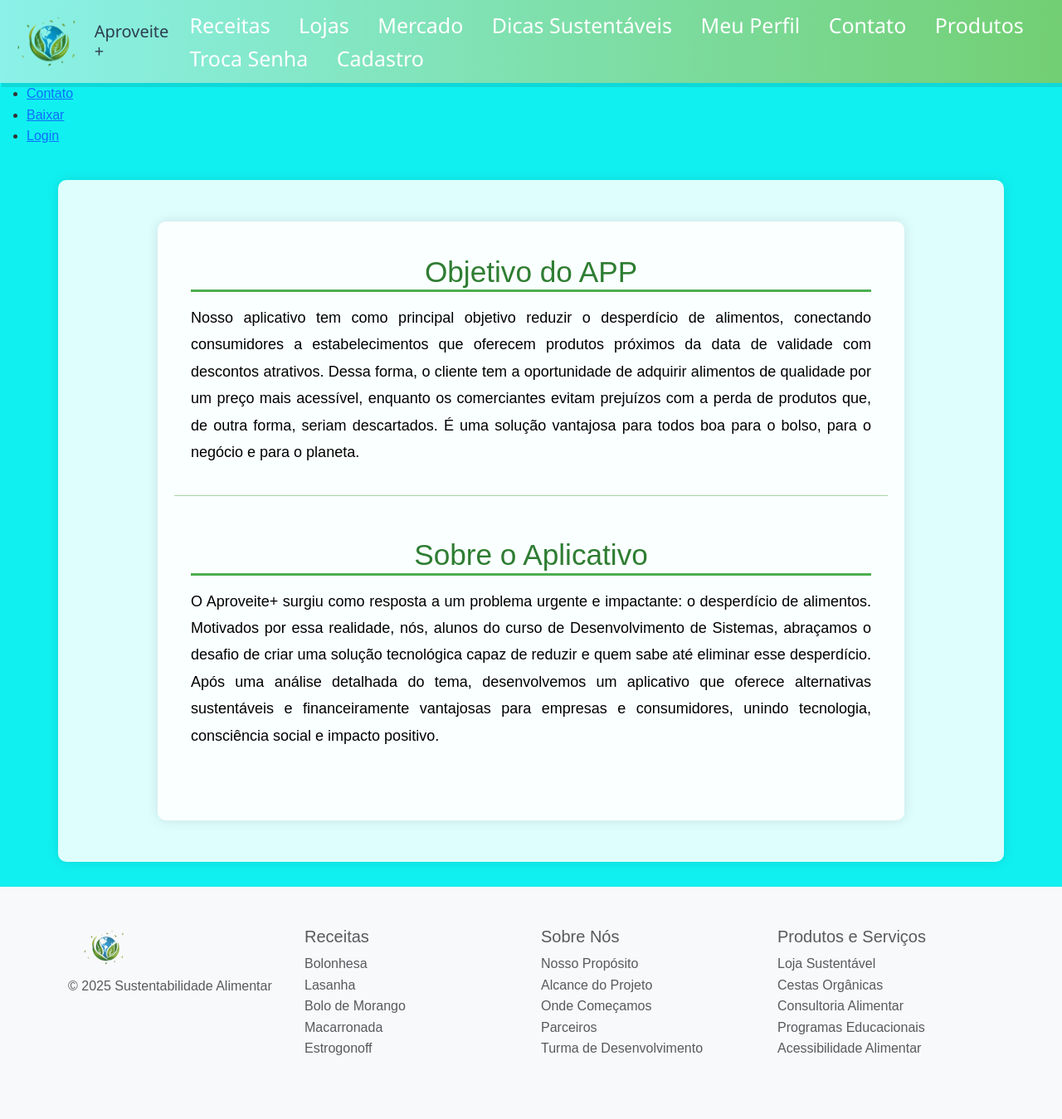
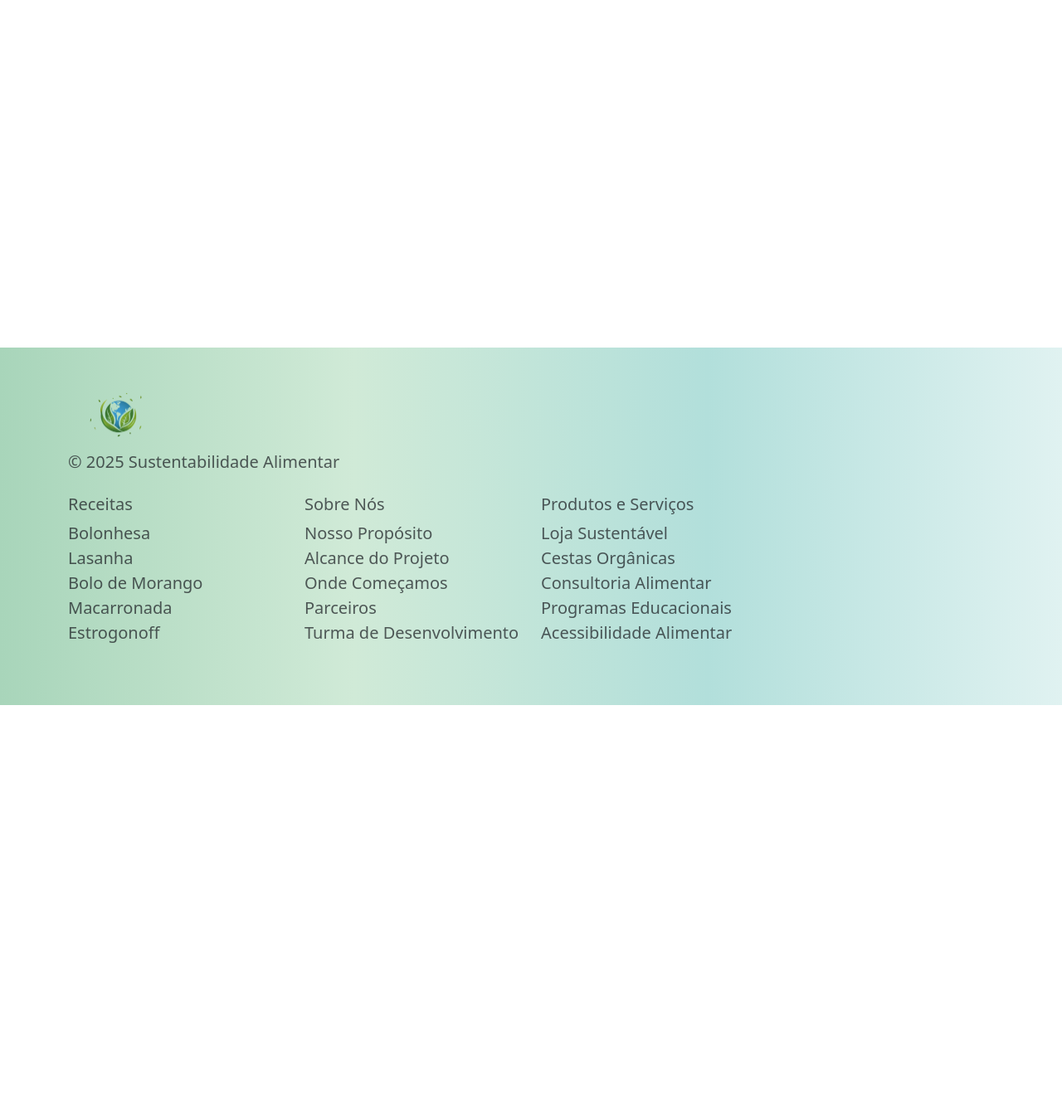
Before and after one commit to erickdevsenac/Projeto-Integrador-89-ws, a Django app: page / in a window 1280 px wide. Shown: the whole page at 83% size. After the commit the page ends 850 px from the top, so only its background shows below. Run offline with Django 5.2, Linux system fonts and the light colour scheme.

Commit message:
:fire: alterei a página footer - RESOLVES #16

```diff
--- a/core/templates/core/index.html
+++ b/core/templates/core/index.html
@@ -2,6 +2,9 @@
 {% load static %}
 
 {% block content %}
+    {%block head%}
+        <title>Aproveite mais</title>
+    {% endblock head%}
     <main>
         <article>
             <section>
--- a/static/assets/css/footerstyle.css
+++ b/static/assets/css/footerstyle.css
@@ -1,43 +1,9 @@
-* {
-  margin: 0;
-  padding: 0;
-  box-sizing: border-box;
-}
-
-body {
-  background-color: #f5f0e1;
-}
-
-.container {
-  display: flex;
-  position: fixed;
-  bottom: 0;
-  background-color: linear-gradient(to top, #4CAF50, #d4d49f);
-}
 
 
-.footer {
-  display: flex;
-  background-color: linear-gradient(to top, #4CAF50, #d4d49f);
+.cor-bg {
+  background: linear-gradient(to right, #a8d5ba, #d0ead7, #b2dfdb, #e0f2f1);
+  font-size: 20px;
+  margin-bottom: -50px;
+  margin-top: -50px;
+  height: -200px;
 }
-
-.box {
-  width: 250px;
-  right: 50px;
-  background-color: #f5f0e1;
-}
-
-li {
-  /* margin-left: 80px; */
-  padding-right: 80px;
-  font-size: 20px;
-}
-
-h5 {
-  /* margin-left: 80px; */
-  padding-bottom: 10px;
-}
-
-p {
-  padding-left: 90px;
-}
--- a/templates/global/base.html
+++ b/templates/global/base.html
@@ -1,13 +1,13 @@
 <!DOCTYPE html>
 <html lang="pt-br">
 {% include 'parciais/_head.html' %}
-{% include 'parciais/_header.html' %}
-{% include 'parciais/_header2.html' %}
+{% comment %} {% include 'parciais/_header.html' %}
+{% include 'parciais/_header2.html' %} {% endcomment %}
 
-<main class="container mt-4">
+{% comment %} <main class="container mt-4">
     {% block content %}{% endblock content %}
-    {% block conteudologin%}{% endblock conteudologin %}
-</main>
+    {% block conteudologin %}{% endblock conteudologin %}
+</main> {% endcomment %}
 
 {% include 'parciais/_footer.html' %}
 
--- a/templates/parciais/_footer.html
+++ b/templates/parciais/_footer.html
@@ -1,12 +1,19 @@
 {% load static %}
 
-    <footer class="bg-light text-muted mt-auto py-5">
+{% block head %}
+  <link href="https://cdn.jsdelivr.net/npm/bootstrap@5.3.7/dist/css/bootstrap.min.css" rel="stylesheet" integrity="sha384-LN+7fdVzj6u52u30Kp6M/trliBMCMKTyK833zpbD+pXdCLuTusPj697FH4R/5mcr" crossorigin="anonymous">
+  <link rel="stylesheet" href={% static "assets/css/footerstyle.css" %}>
+{% endblock head %}
+
+
+
+    <footer class="cor-bg text-muted mt-auto py-5">
     <div class="container">
       <div class="row">
 
 
-        <div class="col-md-3 mb-4 text-center text-md-start">
-          <img src={% static "assets/img/logoaproveitemais.png" %} alt="Logo" class="img-fluid mb-2" style="max-width: 90px;">
+        <div class="mb-4 text-center text-md-start">
+          <img src={% static "assets/img/logoaproveitemais.png" %} alt="Logo" class="img-fluid mb-2" style="max-width: 120px;">
           <p class="mb-0">© 2025 Sustentabilidade Alimentar</p>
         </div>
 
--- a/templates/parciais/_head.html
+++ b/templates/parciais/_head.html
@@ -2,14 +2,10 @@
     <head>
     <meta charset="UTF-8">
     <meta name="viewport" content="width=device-width, initial-scale=1.0">
-    <title>Aproveite mais</title>
-    {% comment %} <link rel="stylesheet" href="{% static "assets/css/initialstyle.css" %}"> {% endcomment %}
-    <link href="https://cdn.jsdelivr.net/npm/bootstrap@5.3.7/dist/css/bootstrap.min.css" rel="stylesheet" integrity="sha384-LN+7fdVzj6u52u30Kp6M/trliBMCMKTyK833zpbD+pXdCLuTusPj697FH4R/5mcr" crossorigin="anonymous">
+    {% block head %}{% endblock head %}
     <link rel="stylesheet" href={% static "assets/css/menu_anthony.css" %}>
-    <link rel="stylesheet" href="{% static "assets/css/headerstyle.css" %}">
+
     <link rel="preconnect" href="https://fonts.googleapis.com">
     <link rel="preconnect" href="https://fonts.gstatic.com" crossorigin>
-
-
 </head>
 <body>
```
